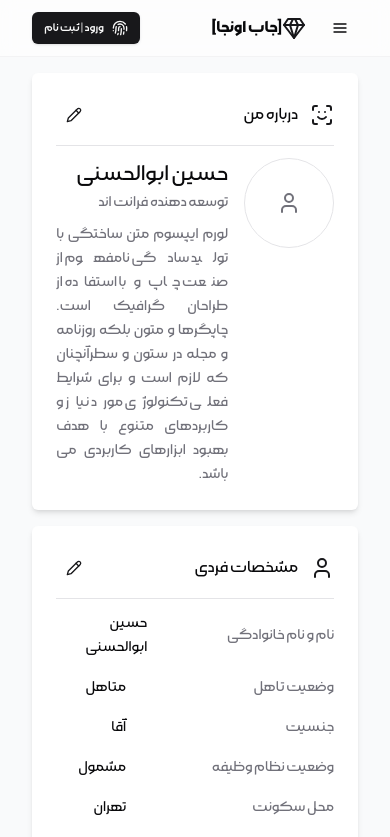
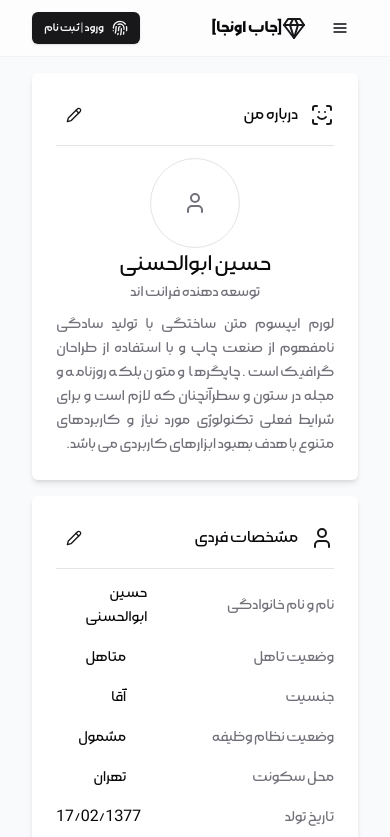
Before and after one commit to hoseinABH/Next-Job-Board, a Next.js app: page /cv-maker in a window 390 px wide. Shown: the top 837 px of the page. Built offline with nearby package versions, Linux system fonts and the light colour scheme.

Commit message:
styles:improve cv screen responsive

```diff
--- a/src/app/(dashboard)/cv-maker/_components/shared/about-section.tsx
+++ b/src/app/(dashboard)/cv-maker/_components/shared/about-section.tsx
@@ -11,11 +11,11 @@ export default function AboutSection() {
       icon={ScanFace}
       actionType="edit"
     >
-      <div className="flex gap-x-4 items-start">
+      <div className="flex flex-col md:flex-row gap-x-4 items-center md:items-start">
         <div className="border rounded-full flex justify-center items-center p-8 cursor-pointer transition-all">
           <User className="text-muted-foreground" />
         </div>
-        <div className="flex flex-col">
+        <div className="flex flex-col items-center md:items-start">
           <p className="text-2xl mb-0">حسین ابوالحسنی</p>
           <p className="flex items-center text-muted-foreground">
             توسعه دهنده فرانت اند
```
